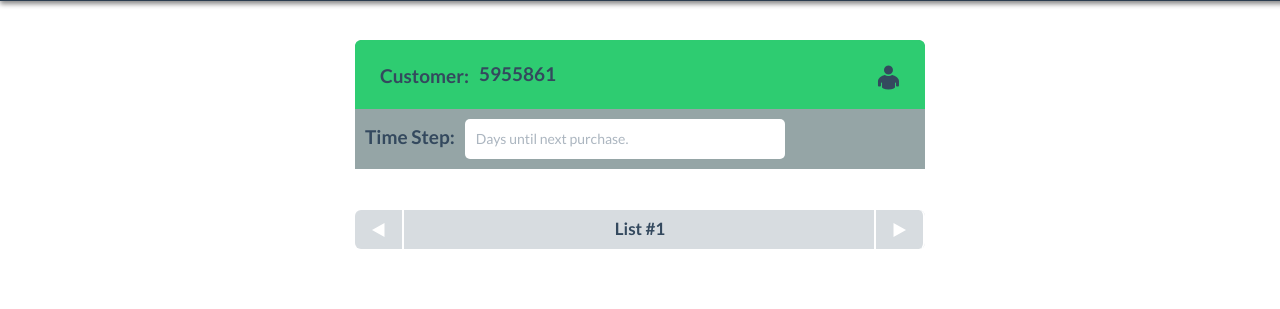
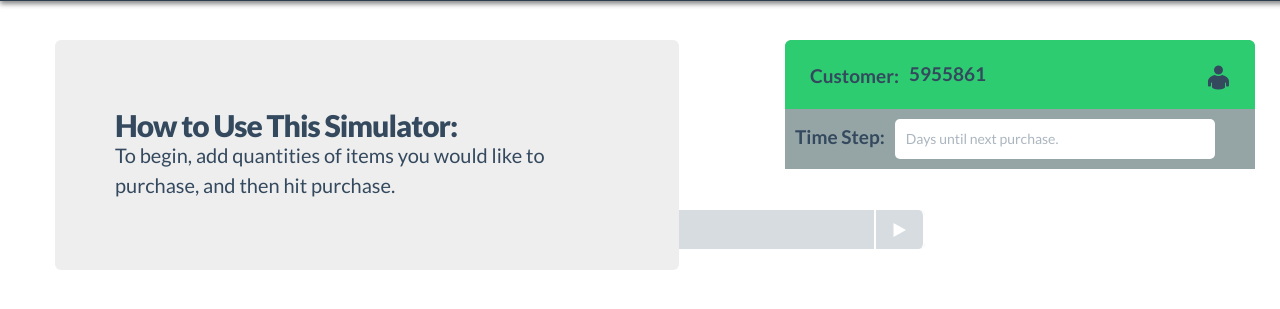
Before and after one commit to sankethkatta/info296-ng, a Flask app: page / in a window 1280 px wide. Shown: the part 49-358 px from the top of the page. Run offline with Flask 2, Linux system fonts and the light colour scheme; parts of the project's set-up code (start-up, migrations or seed data) failed here and were passed over.

Commit message:
add intro box

```diff
--- a/webapp/static/css/flat-ui.css
+++ b/webapp/static/css/flat-ui.css
@@ -1830,7 +1830,7 @@ input.todo-search-field {
 
 .todo-name {
   color: white;
-  font-size: 17px;
+  font-size: 13px;
   margin: 1px 0 3px; }
 
 @media only screen and (-webkit-min-device-pixel-ratio: 2), only screen and (-webkit-min-device-pixel-ratio: 1.5), only screen and (-moz-min-device-pixel-ratio: 2), only screen and (-o-min-device-pixel-ratio: 3 / 2), only screen and (-o-min-device-pixel-ratio: 2 / 1), only screen and (min--moz-device-pixel-ratio: 1.5), only screen and (min-device-pixel-ratio: 1.5), only screen and (min-device-pixel-ratio: 2) {
--- a/webapp/static/css/main.css
+++ b/webapp/static/css/main.css
@@ -216,3 +216,16 @@
 #shopping-content {
   margin-top: 50px;
 }
+
+.hero-unit {
+  position: fixed;
+  z-index: 1;
+}
+
+.hero-unit h1 {
+  font-size: 30px;
+}
+
+.hero-unit p {
+  font-size: 20px;
+}
--- a/webapp/templates/index.html
+++ b/webapp/templates/index.html
@@ -27,10 +27,15 @@
       </div>
 
       <div class="row-fluid" id="shopping-content">
-        <div class="span6 offset3" id="lists">
+        <div class="hero-unit span6">
+          <h1> How to Use This Simulator: </h1>
+          <p> To begin, add quantities of items you would like to purchase, and then hit purchase.</p>
+        </div>
+        <div class="span5 offset7">
           {% include 'rec_list.html' %}
         </div>
       </div>
+
       <div class="row-fluid">
         <div class="span6 offset3">
           <div class="pagination">
```
